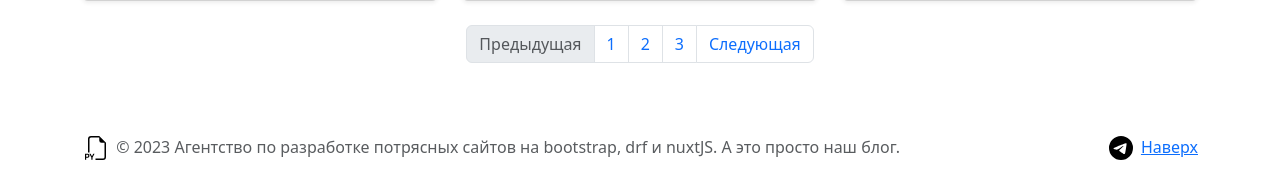
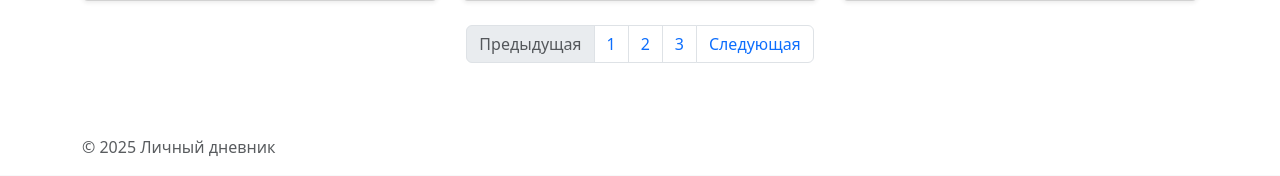
Before and after one commit to KarelinIvan/personal_diary, a Django app: page /diary/ in a window 1280 px wide. Shown: the part 1070-1246 px from the top of the page. Run offline with Django 5.2, Linux system fonts and the light colour scheme; some libraries are stand-ins or nearby versions.

Commit message:
8-й коммит

```diff
--- a/diary/templates/block/footer.html
+++ b/diary/templates/block/footer.html
@@ -1,32 +1,8 @@
 <section class="my-footer mt-3">
-    <svg xmlns="http://www.w3.org/2000/svg" class="d-none">
-        <symbol id="python" viewBox="0 0 16 16">
-            <path fill-rule="evenodd"
-                  d="M14 4.5V14a2 2 0 0 1-2 2H7v-1h5a1 1 0 0 0 1-1V4.5h-2A1.5 1.5 0 0 1 9.5 3V1H4a1 1 0 0 0-1 1v9H2V2a2 2 0 0 1 2-2h5.5L14 4.5ZM0 11.85h1.6c.289 0 .533.06.732.179.201.117.355.276.46.477.105.201.158.427.158.677 0 .25-.054.476-.16.677-.106.199-.26.357-.464.474a1.452 1.452 0 0 1-.732.173H.79v1.342H0V11.85Zm2.06 1.714a.795.795 0 0 0 .085-.381c0-.227-.062-.4-.185-.521-.123-.122-.294-.182-.513-.182H.788v1.406h.66a.794.794 0 0 0 .374-.082.574.574 0 0 0 .238-.24Zm2.963.75v1.535H4.23v-1.52L2.89 11.85h.876l.853 1.696h.032l.856-1.696h.855l-1.339 2.464Z"/>
-        </symbol>
-        <symbol id="telegram" viewBox="0 0 16 16">
-            <path d="M16 8A8 8 0 1 1 0 8a8 8 0 0 1 16 0zM8.287 5.906c-.778.324-2.334.994-4.666 2.01-.378.15-.577.298-.595.442-.03.243.275.339.69.47l.175.055c.408.133.958.288 1.243.294.26.006.549-.1.868-.32 2.179-1.471 3.304-2.214 3.374-2.23.05-.012.12-.026.166.016.047.041.042.12.037.141-.03.129-1.227 1.241-1.846 1.817-.193.18-.33.307-.358.336a8.154 8.154 0 0 1-.188.186c-.38.366-.664.64.015 1.088.327.216.589.393.85.571.284.194.568.387.936.629.093.06.183.125.27.187.331.236.63.448.997.414.214-.02.435-.22.547-.82.265-1.417.786-4.486.906-5.751a1.426 1.426 0 0 0-.013-.315.337.337 0 0 0-.114-.217.526.526 0 0 0-.31-.093c-.3.005-.763.166-2.984 1.09z"/>
-        </symbol>
-    </svg>
     <div class="container">
         <div class="row">
             <div class="col-lg-9 col-sm-12 my-3">
-                <a href="/" class="text-body-secondary text-decoration-none lh-1">
-                    <svg class="bi" width="30" height="24">
-                        <use xlink:href="#python"/>
-                    </svg>
-                </a>
-                <span class="text-body-secondary">&copy; 2023 Агентство по разработке потрясных сайтов на bootstrap, drf и nuxtJS. А это просто наш блог.</span>
-            </div>
-            <div class="col-lg-3 col-sm-12 my-3 d-flex justify-content-end">
-                <ul class="nav list-unstyled">
-                    <li class=""><a class="text-body-secondary" href="https://t.me/nord_dron_spb">
-                        <svg class="bi" width="24" height="24">
-                            <use xlink:href="#telegram"/>
-                        </svg>
-                    </a></li>
-                    <li class="ms-2"><a class="text-end" href="#">Наверх</a></li>
-                </ul>
+                <span class="text-body-secondary">&copy; 2025 Личный дневник</span>
             </div>
         </div>
     </div>
--- a/diary/templates/block/navbar.html
+++ b/diary/templates/block/navbar.html
@@ -9,7 +9,6 @@
             <div class="collapse navbar-collapse" id="navbarSupportedContent">
                 <div class="navbar-nav me-auto mb-2 mb-lg-0">
                     <a class="nav-link active" aria-current="page" href="#">Главная</a>
-                    <a class="nav-link" href="#">Контакты</a>
                 </div>
                 <form class="d-flex" role="search">
                     <input class="form-control me-2" type="search" placeholder="Поиск" aria-label="Поиск">
```
